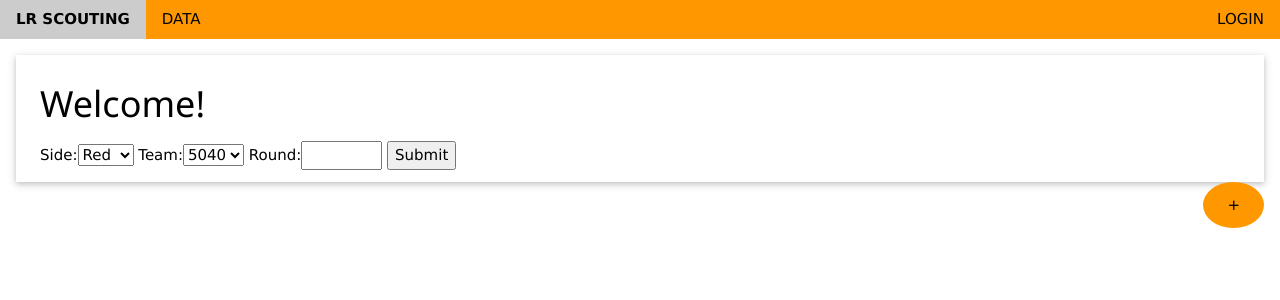
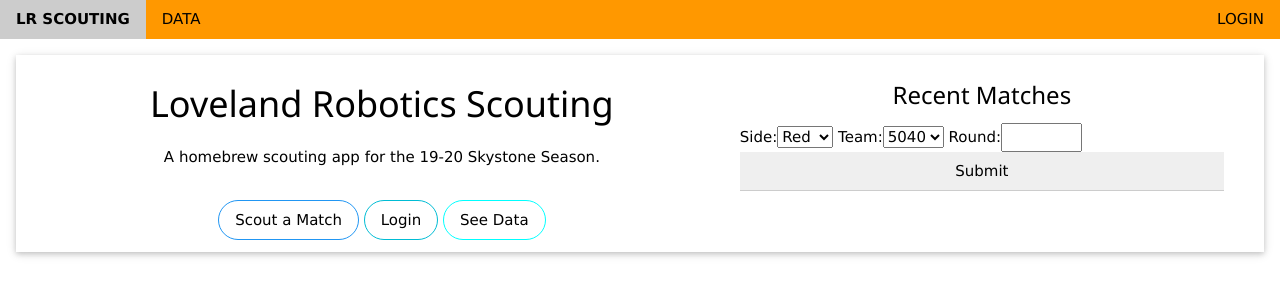
Before and after one commit to codingchris779/EpicScoutPY, a Django app: page /scout/ in a window 1280 px wide. Shown: the top 300 px of the page. Run offline with Django 3.2, Linux system fonts and the light colour scheme.

Commit message:
got some stuff working

```diff
--- a/EpicScoutPY/settings.py
+++ b/EpicScoutPY/settings.py
@@ -37,6 +37,7 @@ INSTALLED_APPS = [
     'django.contrib.sessions',
     'django.contrib.messages',
     'django.contrib.staticfiles',
+
     'django_tables2',
 
     'scout.apps.ScoutConfig',
--- a/scout/models.py
+++ b/scout/models.py
@@ -27,12 +27,16 @@ class SkystoneMatch(models.Model):
 
     AUTO_Stones_Across = models.IntegerField(default='0')
     AUTO_SS_Across = models.IntegerField(default='0')
+    # AUTO_FirstStones = Which stones count for the first 2 bonus?
     AUTO_Parking = models.BooleanField(default=False)
+
     Stones_Across = models.IntegerField(default='0', help_text="Enter total (including auto) number of stones moved.")
     Stones_Placed = models.IntegerField(default='0')
     Tallest_Stack = models.IntegerField(default='0')
+
     END_TM_Height = models.IntegerField(default='0')
     END_Parking = models.BooleanField(default=False)
+
     Broken_Time = models.IntegerField(default='0', null=True, blank=True)
     Comments = models.CharField(max_length=500, default='n/a')
 
--- a/scout/urls.py
+++ b/scout/urls.py
@@ -24,7 +24,8 @@ urlpatterns = [
     path('', views.index, name='index'),
     # ex: /match-data/Newark/5/
     path('match-data/<str:comp>/<int:info>/', views.match_data, name='match_data'),
+    path('analysis/', views.matches_for_view, name='analysis'),
     path('matches/', views.matches_for_view, name='matches'),
-    path('clean-matches/', views.clean_matches_for_view, name='clean_matches'),
+    path('skystone-form.html/<str:comp>/', views.SkystoneMatch, name='scout_match'),
 
 ]
--- a/scout/views.py
+++ b/scout/views.py
@@ -33,7 +33,7 @@ def match_data(request,comp, info):
             return HttpResponseRedirect('/')
     else:
         form = MatchForm()
-    return render(request, 'scout/match-data.html', {'form': form})
+    return render(request, 'scout/skystone-form.html', {'form': form, 'competition':comp})
 
 
 def index(request):
@@ -45,7 +45,7 @@ def index(request):
             i.MatchNum = form.cleaned_data['round']
             i.isRed = bool(form.cleaned_data['side'])
             i.save()
-            return HttpResponseRedirect('match-data/comp/'+str(i.id))
+            return HttpResponseRedirect('match-data/Newark/'+str(i.id))
     else:
         form = InfoForm()
     return render(request, 'scout/index.html', {'form': form})
@@ -53,7 +53,7 @@ def index(request):
 
 def matches_for_view(request):
     matches = SkystoneMatch.objects.all()
-    return render(request, 'scout/matches.html', {'matches': matches})
+    return render(request, 'scout/match-data.html', {'matches': matches})
 
 
 def clean_matches_for_view(request):
--- a/templates/base_generic.html
+++ b/templates/base_generic.html
@@ -32,8 +32,10 @@
         </div>
     </div>
 
+    <div class="w3-container" style="margin-top: 55px; margin-bottom: 15px;">
     {% block content %}
     {% endblock %}
+    </div>
 
 </body>
 </html>
--- a/templates/scout/detail.html
+++ /dev/null
@@ -1 +0,0 @@
-hello
--- a/templates/scout/index.html
+++ b/templates/scout/index.html
@@ -2,19 +2,28 @@
 
 {% block content %}
 
-<div class="w3-container" style="margin-top: 55px; margin-bottom: 15px;">
+<div class="w3-card-2 w3-padding-large w3-margin-large">
+<div class="w3-cell-row">
+    <div class="w3-container w3-cell w3-mobile">
+    <h1 class="w3-center">Loveland Robotics Scouting</h1>
+    <p class="w3-center">A homebrew scouting app for the 19-20 Skystone Season.</p>
+    <div class="w3-center">
+        <a class="w3-button w3-round-xxlarge w3-margin-top w3-white w3-border w3-border-blue" href="skystone-form.html/Newark/">Scout a Match</a>
+        <a class="w3-button w3-round-xxlarge w3-margin-top w3-white w3-border w3-border-cyan">Login</a>
+        <a class="w3-button w3-round-xxlarge w3-margin-top w3-white w3-border w3-border-aqua">See Data</a>
+    </div>
+    </div>
 
-<div class="w3-card-2 w3-padding-large w3-margin-large">
-    <h1>Welcome!</h1>
-    <form action="" method="post">
-        {% csrf_token %}
-        {{ form }}
-        <input type="submit" value="Submit">
-    </form>
+    <div class="w3-container w3-cell w3-mobile">
+        <h3 class="w3-center">Recent Matches</h3>
+        <!-- TODO: Add a 'recent matches' table that updates with django magic -->
+        <form action="" method="post">
+            {% csrf_token %}
+            {{ form }}
+            <input type="submit" value="Submit" class="w3-input">
+        </form>
+    </div>
 </div>
-
-    <button class="w3-circle w3-right w3-btn w3-orange w3-margin-large w3-padding-large">+</button>
-
 </div>
 
 {% endblock %}
```
Also changed, not shown: templates/scout/clean-data.html (deleted, +0 -14 lines), templates/scout/match-data.html (+13 -14 lines), templates/scout/matches.html (deleted, +0 -15 lines), db.sqlite3.
